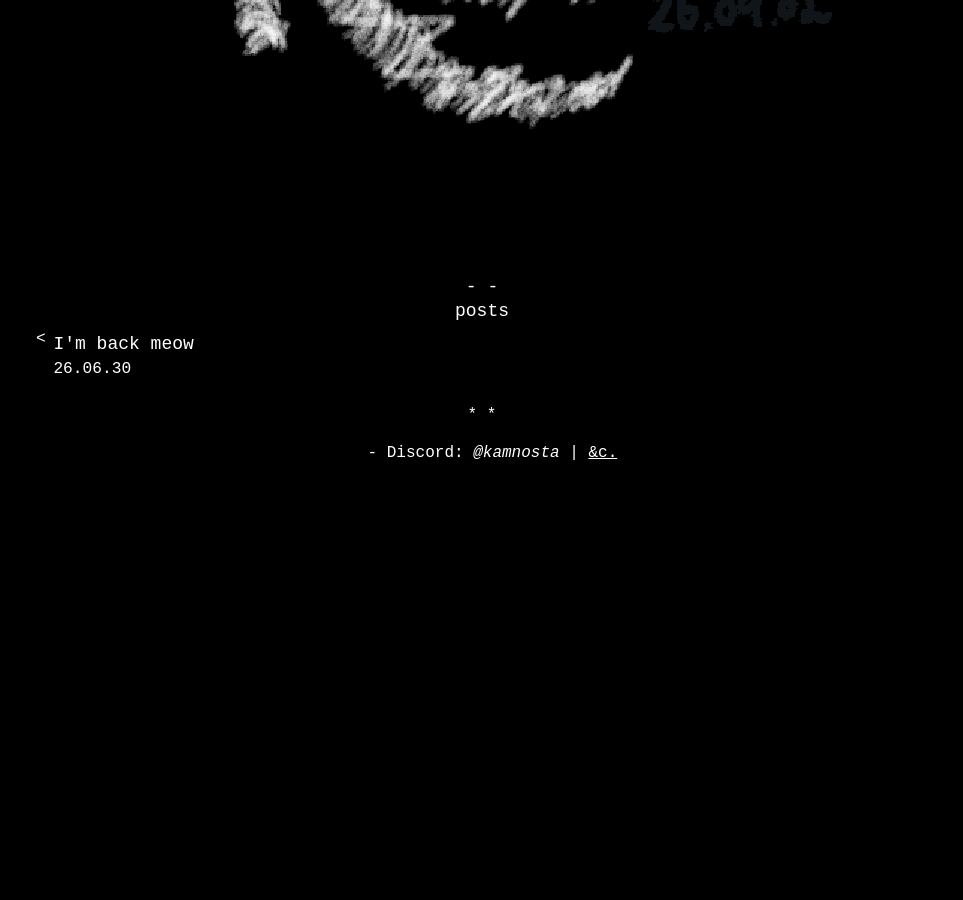
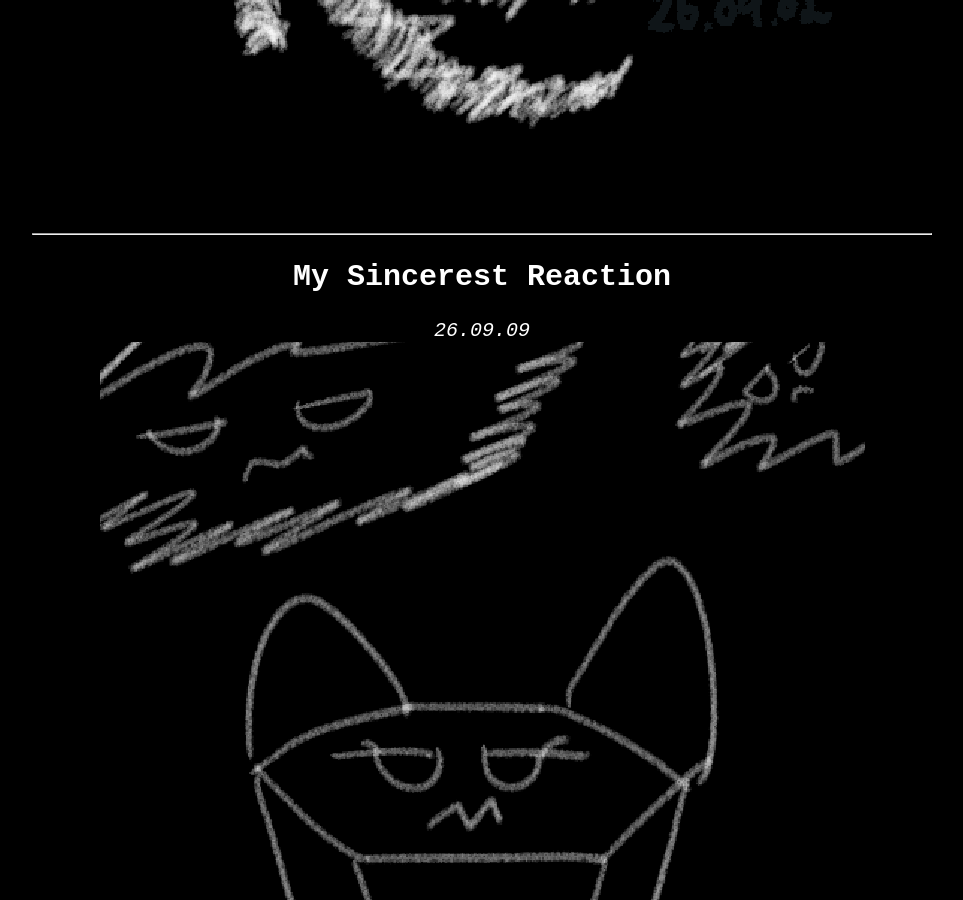
Before and after one commit to kamnosta/kamnosta.github.io, a Jekyll site: the page built from _posts/26-09-02-i-m-alive-meow.md, in a window 1280 px wide and 900 px high, scrolled down 820 px. Shown: the whole window, without its empty margins (158-1121 px from the left). Built offline with Jekyll 4.4.1, drawn with Linux system fonts in a browser that asks for light colours; our own code applies the rules of GitHub Pages for plain Markdown files; before the commit the page ends 1298 px from its top, so only the background shows below that.

Commit message:
post update mysincerestreaction

```diff
--- a/_posts/26-09-02-i-m-alive-meow.md
+++ b/_posts/26-09-02-i-m-alive-meow.md
@@ -7,3 +7,9 @@ i
 ## bun90clockwise
 *26.09.02*
 ![/imgs_sketches/260902_bun90clockwise.png](/imgs_sketches/260902_bun90clockwise.png)
+
+---
+
+## My Sincerest Reaction
+*26.09.09*
+![/imgs_sketches/260909_my_sincerest_reaction.png](/imgs_sketches/260909_my_sincerest_reaction.png)
```
Also changed, not shown: imgs_sketches/260909_my_sincerest_reaction.png (added).
